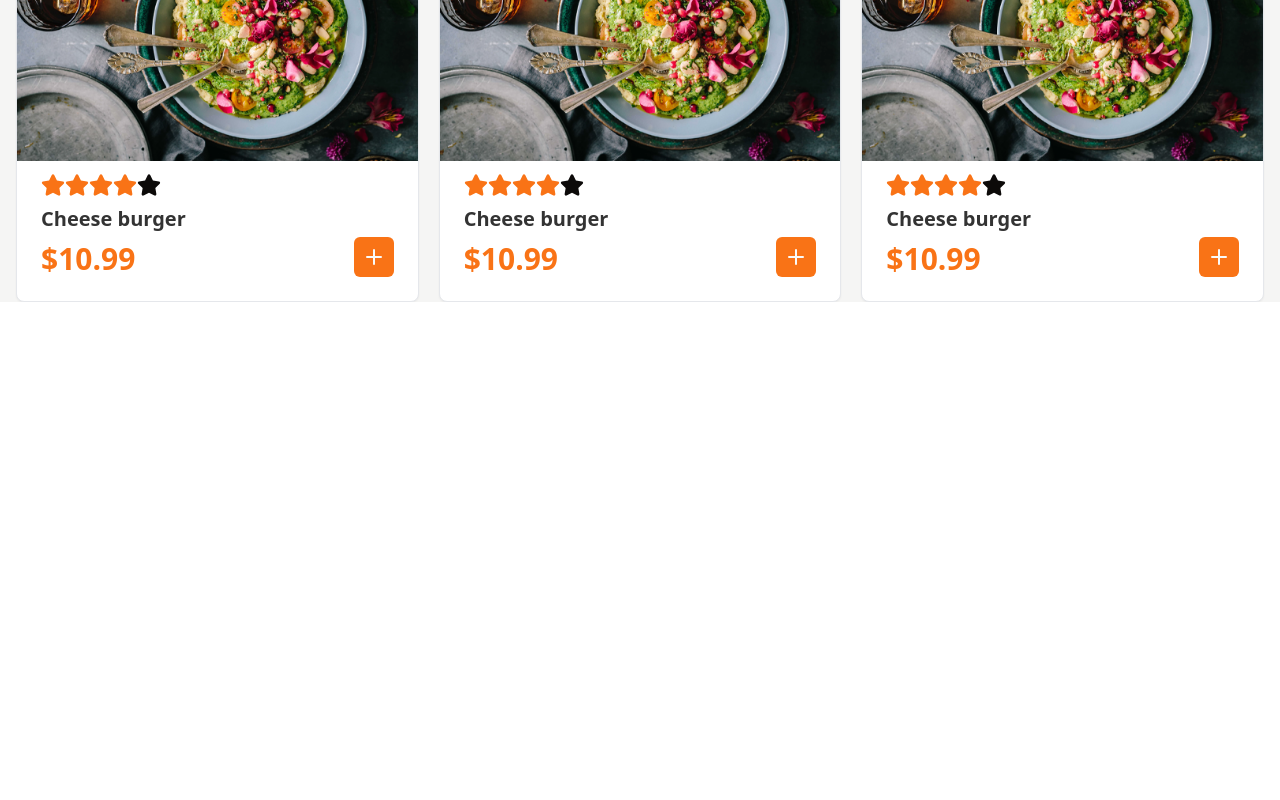
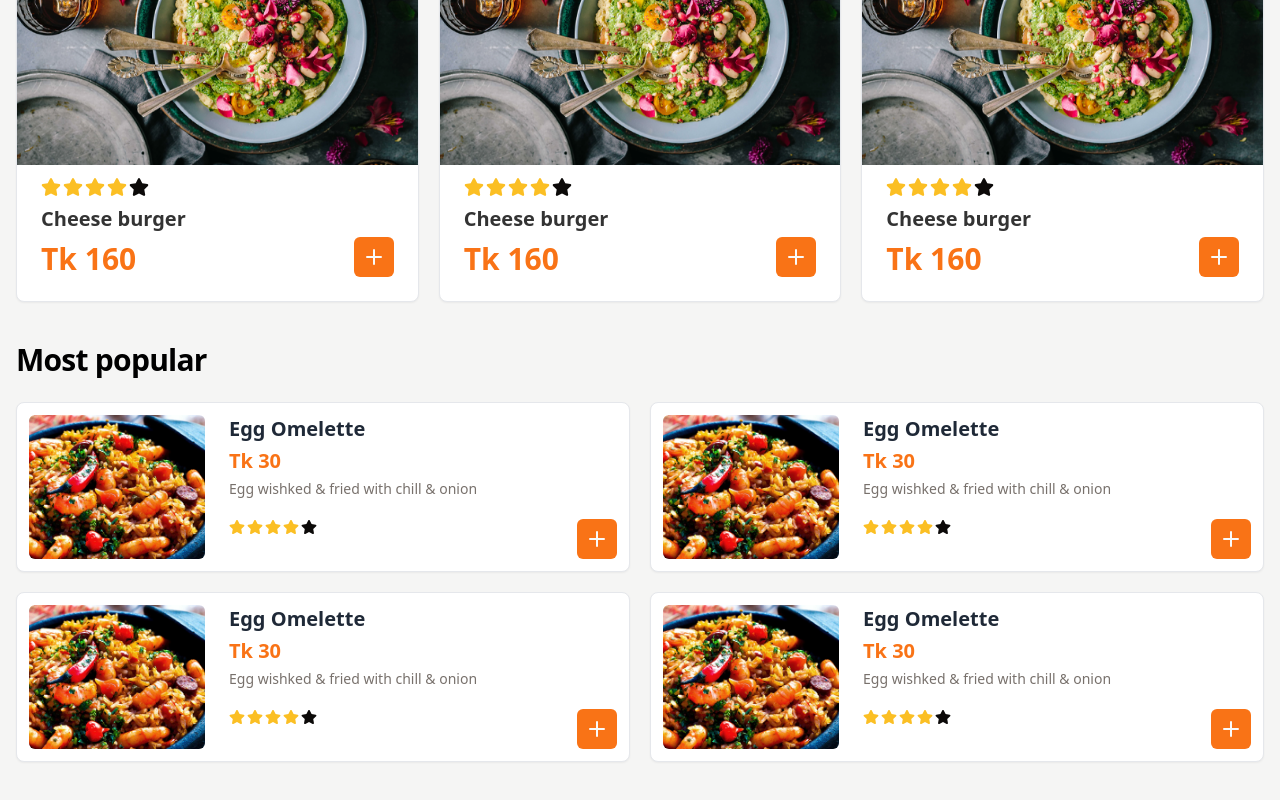
Before and after one commit to omor777/food-delivery-app, a Next.js app: page / in a window 1280 px wide. Shown: the part 728-1528 px from the top of the page. Before the commit the page ends 1030 px from the top, so only its background shows below. Built offline with nearby package versions, Linux system fonts and the light colour scheme.

Commit message:
most popular dish section design complete

```diff
--- /dev/null
+++ b/src/app/(auth)/layout.tsx
@@ -0,0 +1,16 @@
+export const metadata = {
+  title: 'Next.js',
+  description: 'Generated by Next.js',
+}
+
+export default function RootLayout({
+  children,
+}: {
+  children: React.ReactNode
+}) {
+  return (
+    <html lang="en">
+      <body>{children}</body>
+    </html>
+  )
+}
--- /dev/null
+++ b/src/app/(main)/components/most-popular/MostPopularDish.tsx
@@ -0,0 +1,59 @@
+import { Card, CardContent, CardHeader } from "@/components/ui/card";
+import dish2 from "/public/dish2.png";
+import Image from "next/image";
+import { Button } from "@/components/ui/button";
+import { Plus } from "lucide-react";
+import { FaStar } from "react-icons/fa";
+import SectionHeading from "@/components/section-heading/SectionHeading";
+const MostPopularDish = () => {
+  return (
+    <>
+      <SectionHeading>Most popular</SectionHeading>
+      <div className="grid lg:grid-cols-2 gap-5">
+        {[1, 2, 3, 4].map((i) => (
+          <Card key={i} className="grid grid-cols-[200px_1fr]">
+            <CardHeader className="p-3 cursor-pointer">
+              <Image
+                className="object-cover rounded-md h-full"
+                src={dish2}
+                alt="dish"
+              />
+            </CardHeader>
+            <CardContent className="p-3">
+              <div className="flex flex-col gap-5">
+                <div className="grid gap-1">
+                  <h3 className="text-xl font-bold text-primary-text">
+                    Egg Omelette
+                  </h3>
+                  <span className="text-xl font-semibold text-primary">
+                    Tk 30
+                  </span>
+                  <p className="text-sm text-muted-foreground">
+                    Egg wishked & fried with chill & onion
+                  </p>
+                </div>
+                <div className="flex items-start justify-between flex-wrap gap-4">
+                  <ul className="flex items-center gap-0.5">
+                    {[1, 2, 3, 4, 5].map((s) => (
+                      <li key={s}>
+                        <FaStar
+                          className={`${s !== 5 ? "text-rating" : ""} size-4`}
+                        />
+                      </li>
+                    ))}
+                  </ul>
+
+                  <Button size="icon">
+                    <Plus className="size-6" />
+                  </Button>
+                </div>
+              </div>
+            </CardContent>
+          </Card>
+        ))}
+      </div>
+    </>
+  );
+};
+
+export default MostPopularDish;
--- a/src/app/layout.tsx
+++ b/src/app/(main)/layout.tsx
@@ -1,15 +1,15 @@
 import type { Metadata } from "next";
 import localFont from "next/font/local";
-import "./globals.css";
+import "../globals.css";
 import Navbar from "@/components/navbar/Navbar";
 
 const geistSans = localFont({
-  src: "./fonts/GeistVF.woff",
+  src: "../fonts//GeistMonoVF.woff",
   variable: "--font-geist-sans",
   weight: "100 900",
 });
 const geistMono = localFont({
-  src: "./fonts/GeistMonoVF.woff",
+  src: "../fonts/GeistMonoVF.woff",
   variable: "--font-geist-mono",
   weight: "100 900",
 });
--- a/src/app/page.tsx
+++ b/src/app/(main)/page.tsx
@@ -1,19 +1,23 @@
 import DiscoverCarousel from "@/components/food-category/discover-carousel/DiscoverCarousel";
 import FoodCategory from "@/components/food-category/FoodCategory";
 import TrendingDisses from "@/components/trending-dishes/TrendingDisses";
+import MostPopularDish from "./components/most-popular/MostPopularDish";
 
 export default function Home() {
   return (
-    <div className="bg-muted min-h-screen">
+    <div className="bg-muted min-h-screen pb-10">
       <div className="container">
-        <div className="pt-6">
+        <div className="py-6">
           <FoodCategory />
         </div>
-        <div className="pt-6">
+        <div>
           <DiscoverCarousel />
         </div>
-        <div className="pt-10">
-          <TrendingDisses/>
+        <div className="py-10">
+          <TrendingDisses />
+        </div>
+        <div>
+          <MostPopularDish />
         </div>
       </div>
     </div>
--- a/src/app/globals.css
+++ b/src/app/globals.css
@@ -32,6 +32,7 @@
     --chart-3: 197 37% 24%;
     --chart-4: 43 74% 66%;
     --chart-5: 27 87% 67%;
+    --rating: 43.3 96.4% 56.3%;
   }
 
   .dark {
--- /dev/null
+++ b/src/components/section-heading/SectionHeading.tsx
@@ -0,0 +1,22 @@
+import { cn } from "@/lib/utils";
+import React from "react";
+
+type HeadingProps = {
+  className?: string;
+  children: React.ReactNode;
+};
+
+const SectionHeading = ({ children, className }: HeadingProps) => {
+  return (
+    <h2
+      className={cn(
+        "scroll-m-20 pb-6 text-3xl font-semibold tracking-tight",
+        className
+      )}
+    >
+      {children}
+    </h2>
+  );
+};
+
+export default SectionHeading;
--- a/src/components/trending-dishes/TrendingDisses.tsx
+++ b/src/components/trending-dishes/TrendingDisses.tsx
@@ -7,15 +7,14 @@ import { Button } from "../ui/button";
 import { Check, Heart, Plus } from "lucide-react";
 import { FaStar } from "react-icons/fa";
 import { useState } from "react";
+import SectionHeading from "../section-heading/SectionHeading";
 
 const TrendingDisses = () => {
   const [s, setS] = useState(false);
   const [cart, setCart] = useState(false);
   return (
     <>
-      <h2 className="text-3xl font-bold text-primary-text mb-5">
-        Trending this week
-      </h2>
+      <SectionHeading>Trending this week</SectionHeading>
       <div className="grid grid-cols-1 md:grid-cols-2 lg:grid-cols-3 gap-5">
         {[1, 2, 3].map((i) => (
           <Card key={i} className="overflow-hidden">
@@ -35,11 +34,11 @@ const TrendingDisses = () => {
             <CardContent className="mt-3">
               <div className="flex items-end justify-between">
                 <div className="grid gap-2">
-                  <ul className="flex items-center">
+                  <ul className="flex items-center gap-0.5">
                     {[1, 2, 3, 4, 5].map((s) => (
                       <li key={s}>
                         <FaStar
-                          className={`${s !== 5 ? "text-primary" : ""} size-6`}
+                          className={`${s !== 5 ? "text-rating" : ""} size-5`}
                         />
                       </li>
                     ))}
@@ -48,7 +47,7 @@ const TrendingDisses = () => {
                     Cheese burger
                   </h3>
                   <span className="text-3xl font-extrabold text-primary">
-                    $10.99
+                    Tk 160
                   </span>
                 </div>
                 <Button
--- a/tailwind.config.ts
+++ b/tailwind.config.ts
@@ -20,6 +20,7 @@ const config: Config = {
         background: "hsl(var(--background))",
         foreground: "hsl(var(--foreground))",
         "primary-text": "hsl(var(--primary-text))",
+        rating: "hsl(var(--rating))",
         card: {
           DEFAULT: "hsl(var(--card))",
           foreground: "hsl(var(--card-foreground))",
```
